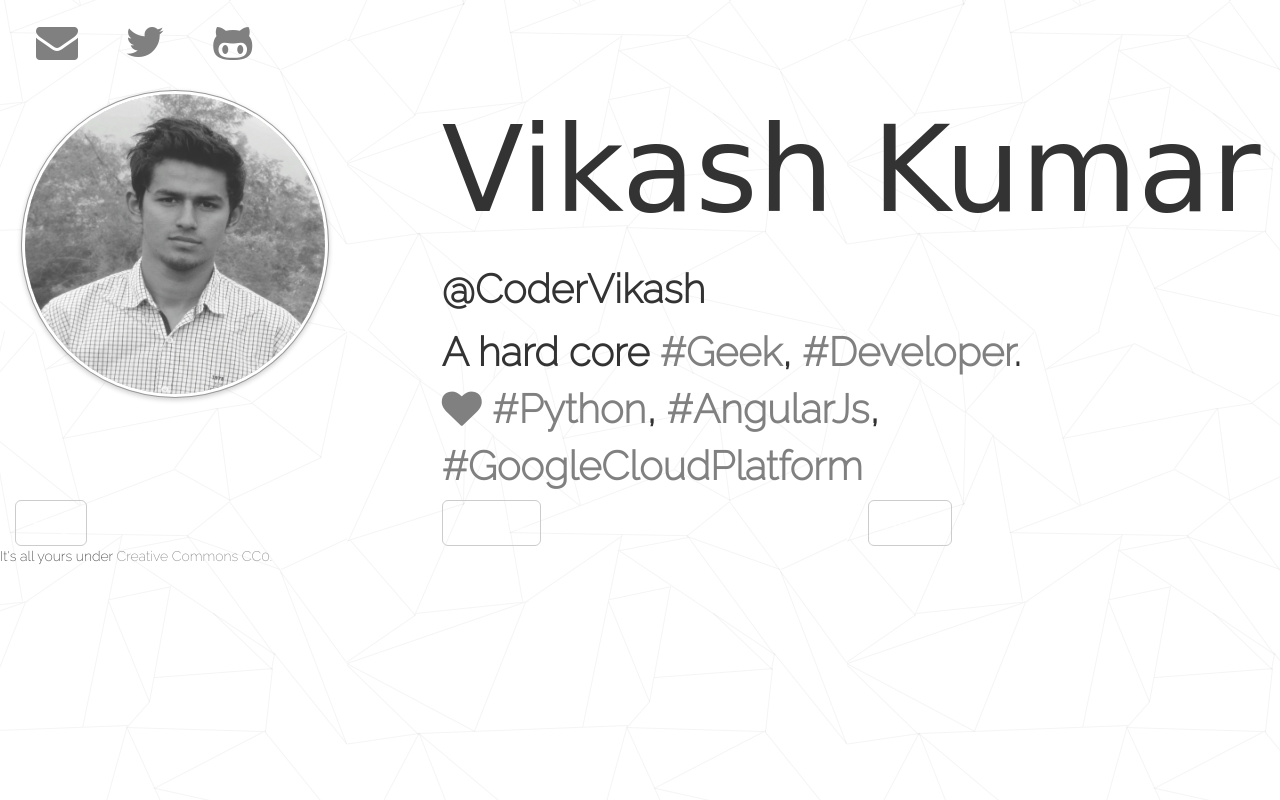
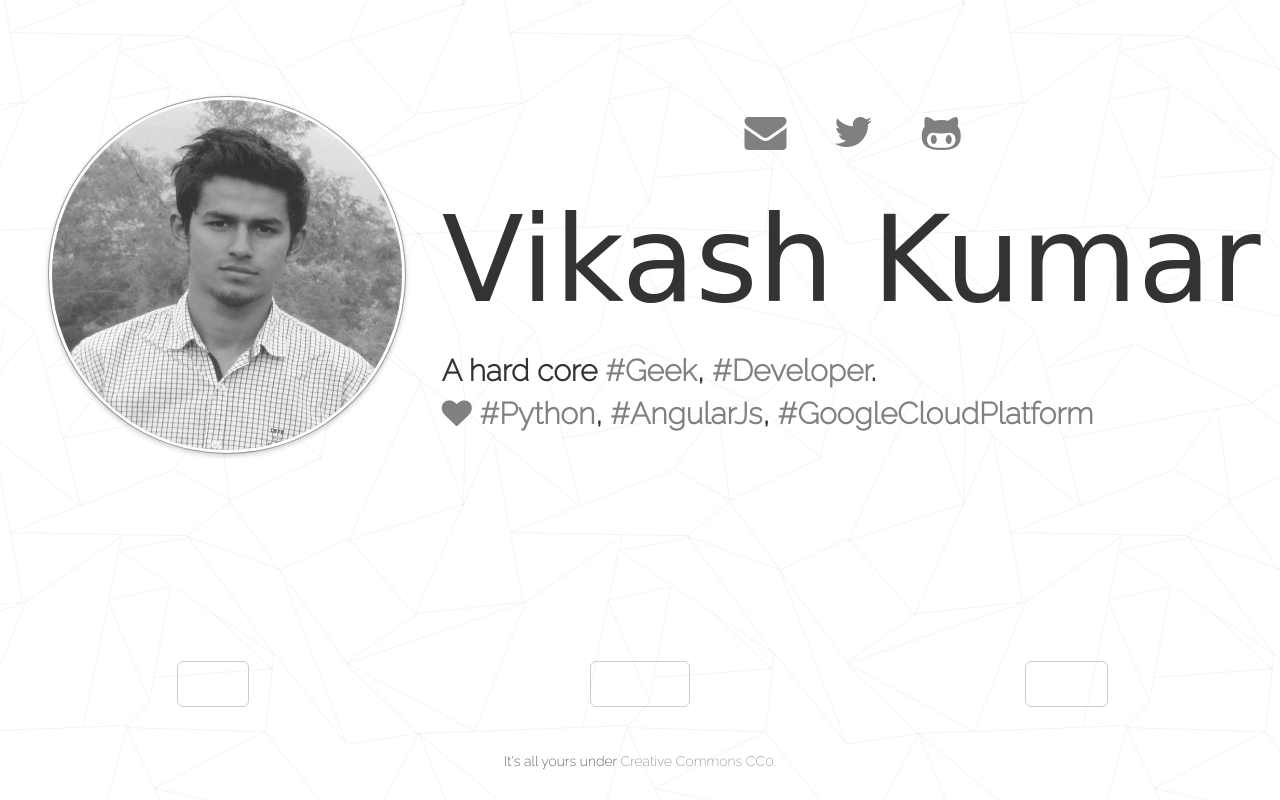
Before and after one commit to defaults/vikash.me, a Python web app: template templates/home.html in a window 1280 px wide. Run offline with Jinja, Linux system fonts and the light colour scheme; the template is opened without the code that fills it, so the values that code supplies are empty; some libraries are stand-ins or nearby versions; some web fonts are replaced.

Commit message:
finally page aligned for desktop

```diff
--- a/main.py
+++ b/main.py
@@ -22,7 +22,6 @@ class BaseHandler(webapp2.RequestHandler):
 
     @webapp2.cached_property
     def jinja2(self):
-        gfiohfjg
         # Returns a Jinja2 renderer cached in the app registry.
         return jinja2.get_jinja2(app=self.app)
 
--- a/static/css/style.css
+++ b/static/css/style.css
@@ -7,6 +7,17 @@ a {
 }
 a:hover {
   text-decoration: none;
+}
+
+.container-fluid {
+  padding-top: 7%;
+}
+.buttons {
+  padding-top: 200px;
+  text-align: center;
+}
+.box {
+  padding-left: 50px;
 }
 
 .btn {
@@ -25,11 +36,14 @@ a:hover {
 
 .info {
   font-family: 'Raleway', sans-serif;
-  font-size: 40px;
+  font-size: 30px;
 
 }
 footer {
   font-family: 'Raleway', sans-serif;
+  text-align: center;
+  margin-top: 5%;
+  position: relative;
 
 }
 .fa-heart {
@@ -52,6 +66,9 @@ footer {
 .social {
   color: grey;
 }
+.icons {
+  text-align: center;
+}
 
 
 .name {
@@ -60,8 +77,11 @@ footer {
   font-weight: 400;
 }
  .img {
-    height: 300px;
-    width: 300px;
+    height: 350px;
+    width: 350px;
+  }
+  .image {
+    text-align: right;
   }
   .img-circle {
     margin: 10px;
--- a/templates/home.html
+++ b/templates/home.html
@@ -23,8 +23,13 @@
 <div class="container-fluid">
 
   <div class="row">
-    <!-- social icon -->
-    <div class="col-lg-12">
+  <!-- image and name -->
+    <div class="col-xs-12 col-md-6 col-lg-4 image">
+      <img src="static/img/cropped.jpeg" alt="..." class="img-circle img">
+    </div>
+    <div class="col-xs-12 col-md-6 col-lg-8">
+    <div>
+    <div class="icons">
       <span class="fa-stack fa-lg fa-3x">
         <!-- <i id="icon" class="fa fa-circle fa-stack-2x fa-2x icon"></i> -->
         <i id="social" class="fa fa-envelope fa-stack-1x fa-inverse social"></i>
@@ -38,18 +43,10 @@
         <i class="fa fa-github-alt fa-stack-1x fa-inverse social"></i>
       </span>
     </div>
-  </div>
 
-  <div class="row">
-  <!-- image and name -->
-    <div class="col-xs-12 col-md-6 col-lg-4">
-      <img src="static/img/cropped.jpeg" alt="..." class="img-circle img">
-    </div>
-    <div class="col-xs-12 col-md-6 col-lg-8">
       <label class="name">Vikash Kumar</label></br>
-      <label class="info">@CoderVikash</label>
       <label class="info">A hard core <a href="http:vvdfvv">#Geek</a>, <a href="http:vvdfvv">#Developer</a>.</br> <i class="fa fa-heart"></i> <a href="http:vvdfvv">#Python</a>, <a href="http:vvdfvv">#AngularJs</a>, <a href="http:vvdfvv">#GoogleCloudPlatform</a></label>
-
+      </div>
     </div>
   </div>
   <div class="row">
@@ -59,7 +56,7 @@
     </div>
   </div>
 
-  <div class="row">
+  <div class="row buttons">
   <!-- links -->
     <div class="col-lg-4 col-md-4 col-sm-12 col-xs-12">
       <button type="button" class="btn btn-default btn-lg" onclick="window.location.href='http://blog.vikashkumar.me'">Blog</button>
@@ -75,7 +72,7 @@
   </div>
 </div>
 
-<footer >It's all yours under<a href="http://creativecommons.org/publicdomain/zero/1.0/"> Creative Commons CC0.</a></footer>
+<footer class="navbar navbar-fixed-bottom">It's all yours under<a href="http://creativecommons.org/publicdomain/zero/1.0/"> Creative Commons CC0.</a></footer>
 
 
 
```
Also changed, not shown: 1 other file.
